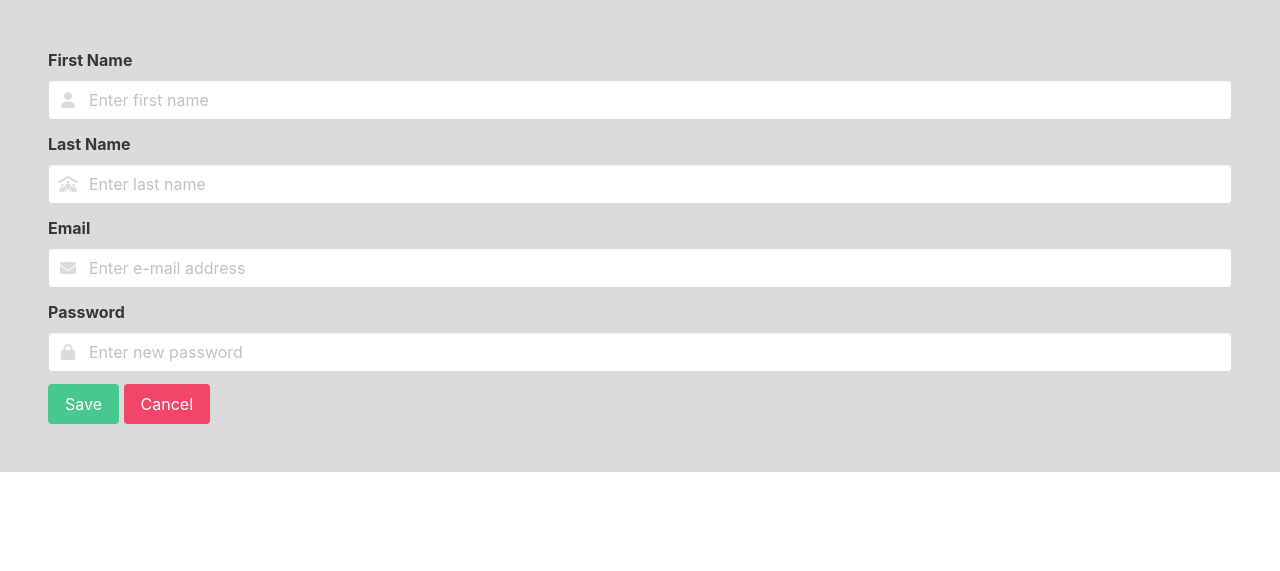
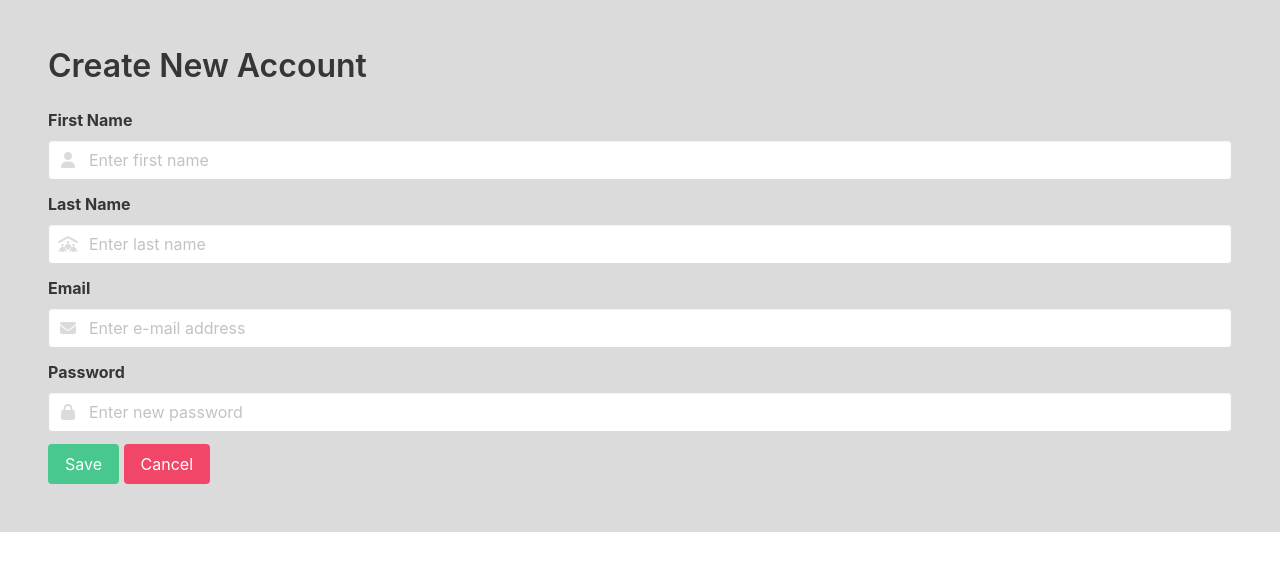
Before and after one commit to br0ch0n-BU/CS602_Term_Project_Rochon, a Node server app: page /register in a window 1280 px wide. Shown: the part 56-627 px from the top of the page. Run offline with Node 20, Linux system fonts and the light colour scheme; some libraries are stand-ins or nearby versions.

Commit message:
cleanup and readme

```diff
--- a/routes/addUser.js
+++ b/routes/addUser.js
@@ -6,7 +6,7 @@
 
 module.exports = (req, res, next) => {
   res.render("addUserView", {
-    title: "Register New User",
+    title: "Create New Account",
     problem: req.query.problem,
   });
 };
--- a/views/addUserView.handlebars
+++ b/views/addUserView.handlebars
@@ -3,6 +3,8 @@
     <div class="notification is-danger">There was a problem registering you.
       Please try again.</div>
   {{/if}}
+  <h3 class="title is-3">{{title}}</h3>
+
   <form method="post" action="/register">
     <div class="field">
       <label class="label">First Name</label>
--- a/views/displayStoreView.handlebars
+++ b/views/displayStoreView.handlebars
@@ -1,4 +1,6 @@
 <section class="section">
+  <h2 class="title is-2">BALL*MART</h2>
+    <h4 class="title is-4">Your <em>source</em> for recreational spheroids!</h4>
   {{#if data}}
     <div class="columns is-multiline">
       {{#each data}}
--- a/views/loginView.handlebars
+++ b/views/loginView.handlebars
@@ -1,7 +1,11 @@
 <section class="section">
   {{#if newUser}}
     <div class="notification is-success">Thanks for registering! Sign in now!</div>
+      <h3 class="title is-3">{{title}}</h3>
+
   {{else}}
+    <h3 class="title is-3">{{title}}</h3>
+
     <h4 class="title is-4">No account yet? Go
       <a href="/register">sign up</a> first!</h4>
   {{/if}}
```
Also changed, not shown: README.md.
